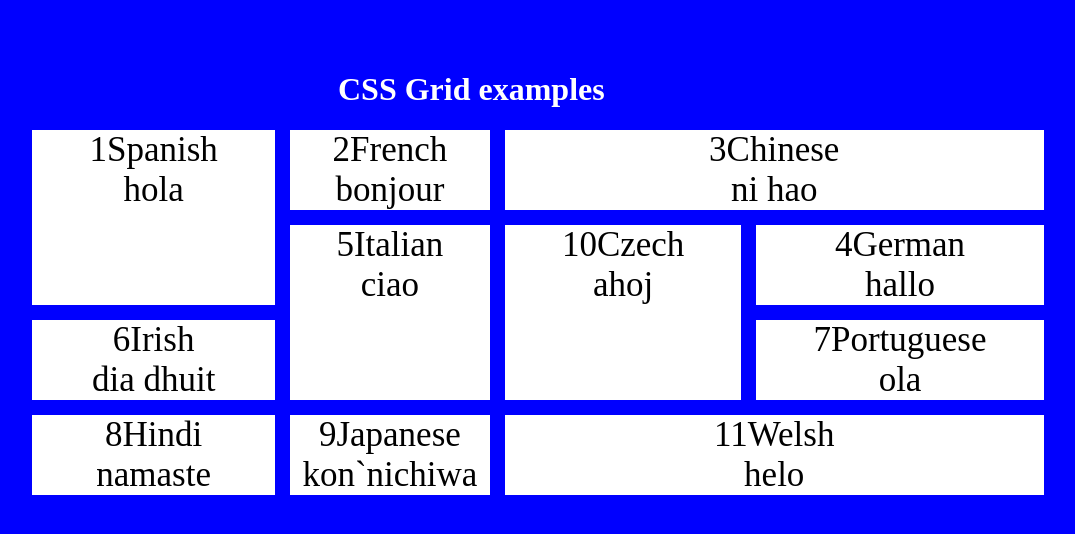
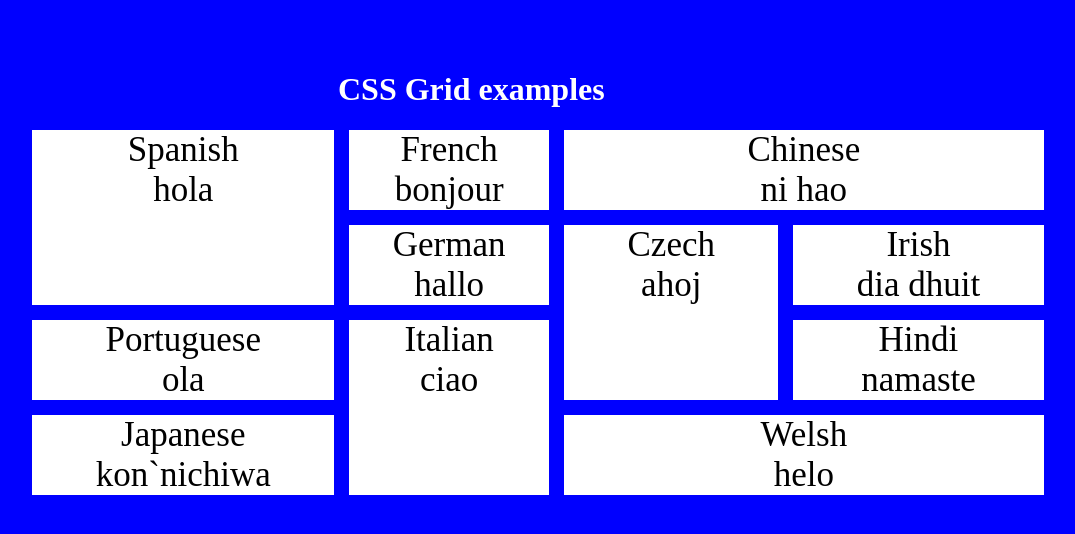
Before and after one commit to salomeko/10-grid, a plain HTML site: page index.html in a window 1280 px wide. Shown: the whole page, without its empty margins (102-1177 px from the left). Drawn offline with Linux system fonts and the light colour scheme.

Commit message:
all done

```diff
--- a/index.html
+++ b/index.html
@@ -10,17 +10,17 @@
     <body>
         <h1 class="heading">CSS Grid examples</h1>
         <div class="grid-bin">
-            <div class="item1">1Spanish <br>hola</div>
-            <div class="item2">2French <br>bonjour</div>
-            <div class="item3">3Chinese <br>ni hao</div>
-            <div class="item4">4German <br>hallo</div>
-            <div class="item5">5Italian <br>ciao</div>
-            <div class="item6">6Irish <br>dia dhuit</div>
-            <div class="item7">7Portuguese <br>ola</div>
-            <div class="item8">8Hindi <br>namaste</div>
-            <div class="item9">9Japanese <br>kon`nichiwa</div>
-            <div class="item10">10Czech <br>ahoj</div>
-            <div class="item11">11Welsh <br>helo</div>
+            <div class="item1">Spanish <br>hola</div>
+            <div class="item2">French <br>bonjour</div>
+            <div class="item3">Chinese <br>ni hao</div>
+            <div class="item4">German <br>hallo</div>
+            <div class="item5">Italian <br>ciao</div>
+            <div class="item6">Irish <br>dia dhuit</div>
+            <div class="item7">Portuguese <br>ola</div>
+            <div class="item8">Hindi <br>namaste</div>
+            <div class="item9">Japanese <br>kon`nichiwa</div>
+            <div class="item10">Czech <br>ahoj</div>
+            <div class="item11">Welsh <br>helo</div>
 
         </div>
     </body>
--- a/style.css
+++ b/style.css
@@ -28,8 +28,9 @@ body {
     grid-row-end: 3;
 }
 .item5 {
-    grid-row-start:2 ;
-    grid-row-end: 4;
+    grid-row-start:3;
+    grid-row-end:5;
+    grid-column-start: 2;
 }
 .item3 {
     grid-column-start: 3;
```
